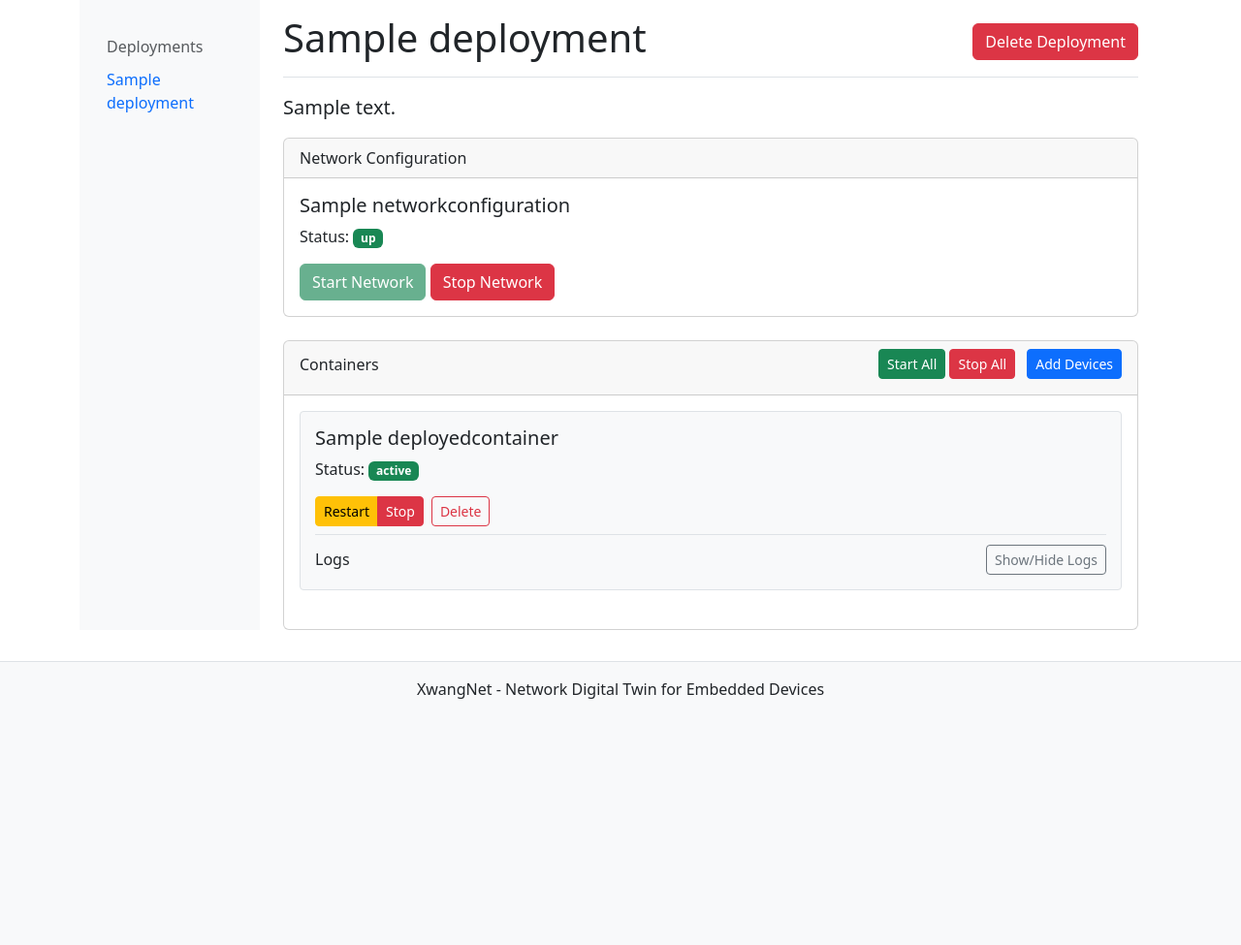
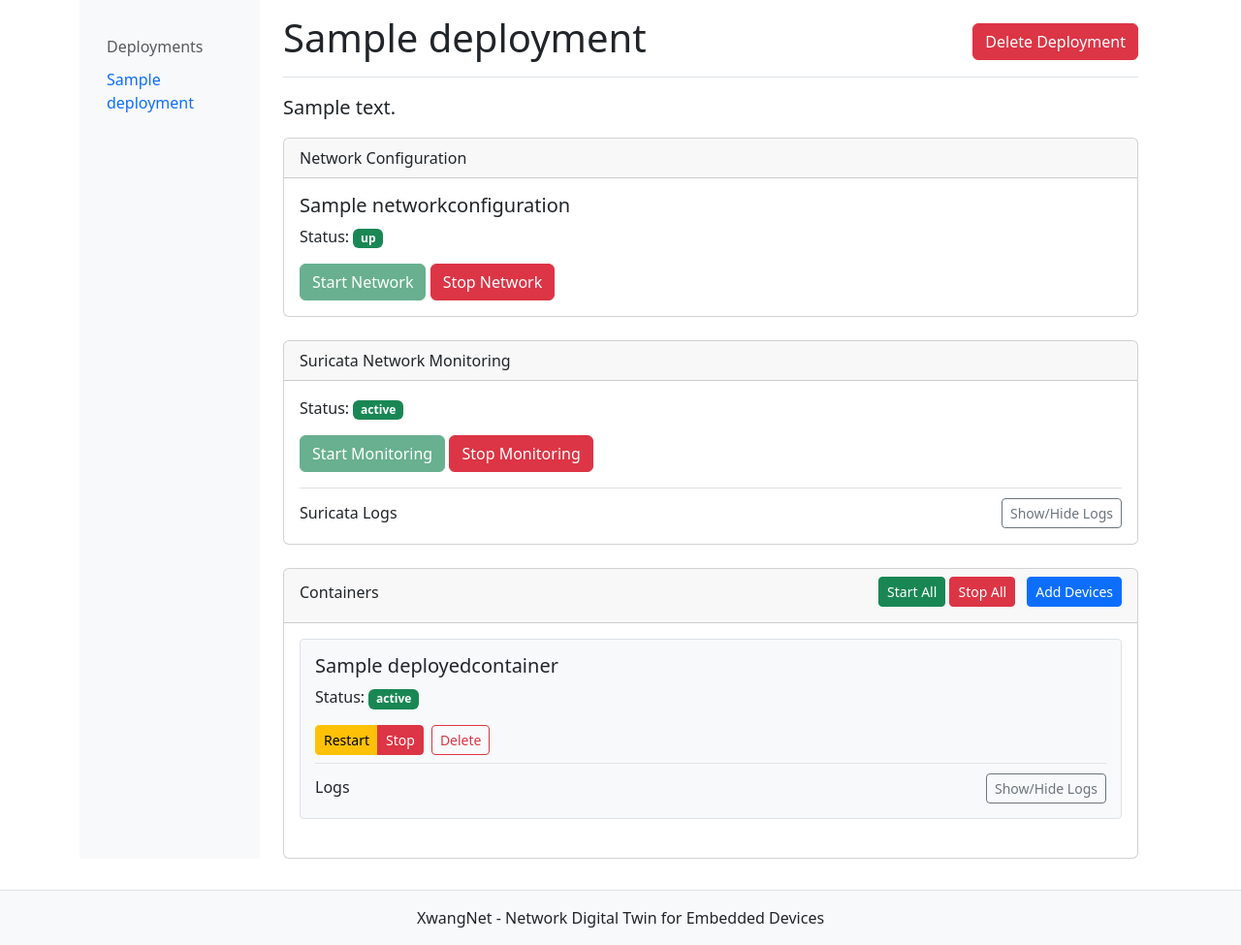
Before and after one commit to LightningGod7/XwangNet, a Django app: page /deployment/1/ in a window 1280 px wide. Shown: the part 95-1070 px from the top of the page at 97% size. Before the commit the page ends 816 px from the top, so only its background shows below. Run offline with Django 5.2, Linux system fonts and the light colour scheme; tables that the repository leaves empty hold one stand-in row (values such as "Sample post"); data that the repository does not hold is empty.

Commit message:
Suricata integration (#44)
* Snort Implementation

* new config

* Change Snort to Suricata

```diff
--- a/xwangnet/models.py
+++ b/xwangnet/models.py
@@ -76,8 +76,10 @@ class Deployment(models.Model):
     description = models.TextField()
     created_at = models.DateTimeField(auto_now_add=True)
     network = models.ForeignKey(NetworkConfiguration, on_delete=models.CASCADE)
-    network_status = models.CharField(max_length=50, default='down')  # up/down
-    docker_network_id = models.CharField(max_length=255, null=True, blank=True)
+    network_status = models.CharField(max_length=10, default='down')
+    docker_network_id = models.CharField(max_length=64, null=True, blank=True)
+    suricata_container_id = models.CharField(max_length=64, null=True, blank=True)
+    suricata_status = models.CharField(max_length=10, default='inactive')
 
     def __str__(self):
         return self.name
--- a/xwangnet/templates/deployment_detail.html
+++ b/xwangnet/templates/deployment_detail.html
@@ -56,6 +56,42 @@
                         </button>
                     </div>
                     <div id="network-error" class="alert alert-danger mt-3" style="display: none;"></div>
+                </div>
+            </div>
+
+            <!-- Suricata Monitoring -->
+            <div class="card mb-4">
+                <div class="card-header">
+                    Suricata Network Monitoring
+                </div>
+                <div class="card-body">
+                    <p>Status: <span id="suricata-status" class="badge bg-{{ deployment.suricata_status|yesno:'success,danger' }}">
+                        {{ deployment.suricata_status }}
+                    </span></p>
+                    <div class="suricata-actions">
+                        <button onclick="toggleSuricata('deploy')"
+                                class="btn btn-success"
+                                {% if deployment.suricata_status == 'active' %}disabled{% endif %}>
+                            Start Monitoring
+                        </button>
+                        <button onclick="toggleSuricata('stop')"
+                                class="btn btn-danger"
+                                {% if deployment.suricata_status == 'inactive' %}disabled{% endif %}>
+                            Stop Monitoring
+                        </button>
+                    </div>
+                    <div id="suricata-error" class="alert alert-danger mt-3" style="display: none;"></div>
+
+                    <!-- Suricata Logs -->
+                    <div class="logs-section mt-3">
+                        <div class="d-flex justify-content-between align-items-center">
+                            <h6 class="mb-0">Suricata Logs</h6>
+                            <button onclick="toggleSuricataLogs()" class="btn btn-sm btn-outline-secondary">
+                                Show/Hide Logs
+                            </button>
+                        </div>
+                        <pre id="suricata-logs" class="container-logs mt-2" style="display: none;"></pre>
+                    </div>
                 </div>
             </div>
 
@@ -507,6 +543,79 @@ window.addEventListener('beforeunload', () => {
         stopLogPolling(containerId);
     });
 });
+
+async function toggleSuricata(action) {
+    const url = action === 'deploy' ?
+        `/deployment/${deploymentId}/deploy-suricata/` :
+        `/deployment/${deploymentId}/stop-suricata/`;
+
+    const statusSpan = document.getElementById('suricata-status');
+    const buttons = document.querySelectorAll('.suricata-actions button');
+    const errorDiv = document.getElementById('suricata-error');
+
+    errorDiv.style.display = 'none';
+    buttons.forEach(btn => btn.disabled = true);
+
+    try {
+        const response = await fetch(url, {
+            method: 'POST',
+            headers: {
+                'Content-Type': 'application/json',
+                'X-CSRFToken': csrftoken,
+            }
+        });
+
+        const data = await response.json();
+
+        if (data.status === 'success') {
+            location.reload();
+        } else {
+            throw new Error(data.message);
+        }
+    } catch (error) {
+        errorDiv.textContent = error.message;
+        errorDiv.style.display = 'block';
+    } finally {
+        buttons.forEach(btn => btn.disabled = false);
+    }
+}
+
+let suricataLogPolling = null;
+
+function toggleSuricataLogs() {
+    const logsDiv = document.getElementById('suricata-logs');
+    if (logsDiv.style.display === 'none') {
+        logsDiv.style.display = 'block';
+        fetchSuricataLogs();
+        suricataLogPolling = setInterval(fetchSuricataLogs, 2000);
+    } else {
+        logsDiv.style.display = 'none';
+        if (suricataLogPolling) {
+            clearInterval(suricataLogPolling);
+            suricataLogPolling = null;
+        }
+    }
+}
+
+async function fetchSuricataLogs() {
+    try {
+        const response = await fetch(`/deployment/${deploymentId}/suricata-logs/`);
+        const data = await response.json();
+        if (data.logs) {
+            const logsDiv = document.getElementById('suricata-logs');
+            logsDiv.textContent = data.logs;
+        }
+    } catch (error) {
+        console.error('Error fetching Suricata logs:', error);
+    }
+}
+
+// Clean up Suricata polling when leaving page
+window.addEventListener('beforeunload', () => {
+    if (suricataLogPolling) {
+        clearInterval(suricataLogPolling);
+    }
+});
 </script>
 
 <style>
--- a/xwangnet/urls.py
+++ b/xwangnet/urls.py
@@ -22,4 +22,7 @@ urlpatterns = [
     path('networks/', views.networks, name='networks'),
     path('networks/<str:network_id>/action/', views.network_action, name='network_action'),
     path('upload_firmware/', views.upload_firmware, name='upload_firmware'),
+    path('deployment/<int:deployment_id>/deploy-suricata/', views.deploy_suricata, name='deploy_suricata'),
+    path('deployment/<int:deployment_id>/stop-suricata/', views.stop_suricata, name='stop_suricata'),
+    path('deployment/<int:deployment_id>/suricata-logs/', views.get_suricata_logs, name='suricata_logs'),
 ]
--- a/xwangnet/views.py
+++ b/xwangnet/views.py
@@ -12,6 +12,7 @@ from django.core.validators import validate_email
 from django.core.exceptions import ValidationError
 import re
 from concurrent.futures import ThreadPoolExecutor
+import os
 
 client = docker.from_env()
 
@@ -792,3 +793,105 @@ def upload_firmware(request):
             'uploaded_file_url': uploaded_file_url
         })
     return render(request, 'upload_firmware.html')
+
+def deploy_suricata(request, deployment_id):
+    """Deploy Suricata container to monitor a specific deployment network"""
+    if request.method != 'POST':
+        return JsonResponse({'status': 'error', 'message': 'Method not allowed'}, status=405)
+
+    deployment = get_object_or_404(Deployment, id=deployment_id)
+
+    try:
+        # Get the deployment network interface name
+        deployment_network = client.networks.get(deployment.docker_network_id)
+        network_interface = f"{deployment.docker_network_id[:12]}"  # Docker bridge interface name
+
+        # Create absolute paths for Suricata volumes
+        base_dir = os.path.abspath(os.path.dirname(os.path.dirname(__file__)))
+        suricata_dir = os.path.join(base_dir, 'suricata')
+
+        # Ensure directories exist
+        for dir_name in ['logs']:
+            dir_path = os.path.join(suricata_dir, f'{dir_name}-{deployment.id}')
+            os.makedirs(dir_path, exist_ok=True)
+
+        # Deploy Suricata container with host networking to monitor bridge interface
+        suricata_container = client.containers.run(
+            "jasonish/suricata:latest",
+            name=f"suricata-{deployment.id}",
+            cap_add=["NET_ADMIN", "NET_RAW"],
+            volumes={
+                os.path.join(suricata_dir, f'logs-{deployment.id}'): {'bind': '/var/log/suricata', 'mode': 'rw'}
+            },
+            restart_policy={"Name": "unless-stopped"},
+            network_mode="host",  # Use host networking to access bridge interface
+            detach=True,
+            command=f"-i br-{network_interface}"  # Add the interface
+        )
+
+        # Update deployment with Suricata info
+        deployment.suricata_container_id = suricata_container.id
+        deployment.suricata_status = 'active'
+        deployment.save()
+
+        return JsonResponse({
+            'status': 'success',
+            'message': f'Suricata monitoring activated for deployment {deployment.name}'
+        })
+
+    except Exception as e:
+        # Clean up if something goes wrong
+        try:
+            if 'suricata_container' in locals():
+                suricata_container.remove(force=True)
+        except:
+            pass  # Ignore cleanup errors
+
+        return JsonResponse({
+            'status': 'error',
+            'message': str(e)
+        }, status=500)
+
+def stop_suricata(request, deployment_id):
+    """Stop and remove Suricata container for a deployment"""
+    if request.method != 'POST':
+        return JsonResponse({'status': 'error', 'message': 'Method not allowed'}, status=405)
+
+    deployment = get_object_or_404(Deployment, id=deployment_id)
+
+    try:
+        if deployment.suricata_container_id:
+            # Remove Suricata container
+            container = client.containers.get(deployment.suricata_container_id)
+            container.stop()
+            container.remove()
+
+            # Update deployment
+            deployment.suricata_container_id = None
+            deployment.suricata_status = 'inactive'
+            deployment.save()
+
+        return JsonResponse({
+            'status': 'success',
+            'message': 'Suricata monitoring deactivated'
+        })
+
+    except Exception as e:
+        return JsonResponse({
+            'status': 'error',
+            'message': str(e)
+        }, status=500)
+
+def get_suricata_logs(request, deployment_id):
+    """Get Suricata logs for a deployment"""
+    deployment = get_object_or_404(Deployment, id=deployment_id)
+
+    try:
+        if deployment.suricata_container_id and deployment.suricata_status == 'active':
+            container = client.containers.get(deployment.suricata_container_id)
+            logs = container.logs(tail=100).decode('utf-8')
+            return JsonResponse({'status': 'success', 'logs': logs})
+        else:
+            return JsonResponse({'status': 'error', 'message': 'Suricata not running'})
+    except Exception as e:
+        return JsonResponse({'status': 'error', 'message': str(e)})
```
Also changed, not shown: xwangnet/migrations/0006_deployment_snort_container_id_and_more.py (added), xwangnet/migrations/0007_rename_snort_container_id_deployment_suricata_container_id_and_more.py (added), 1 other file.
